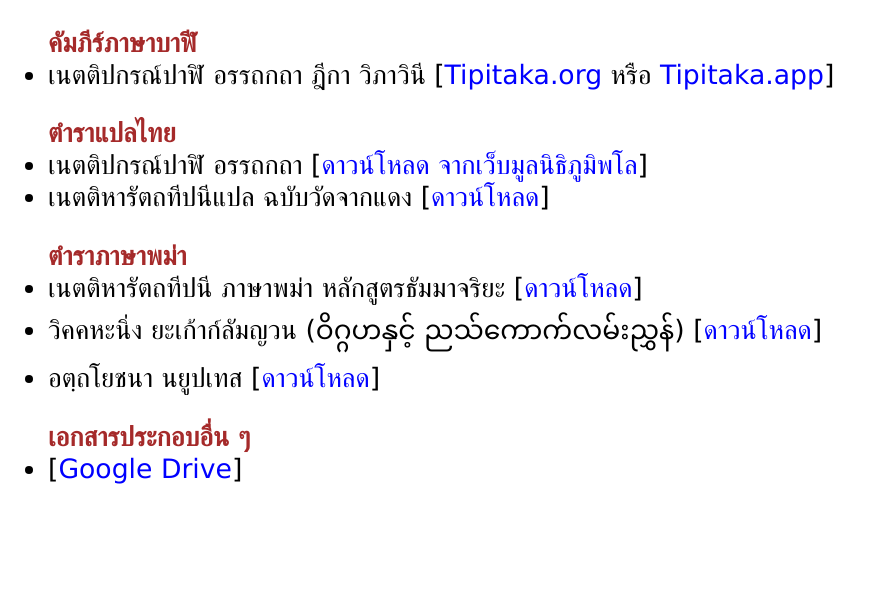
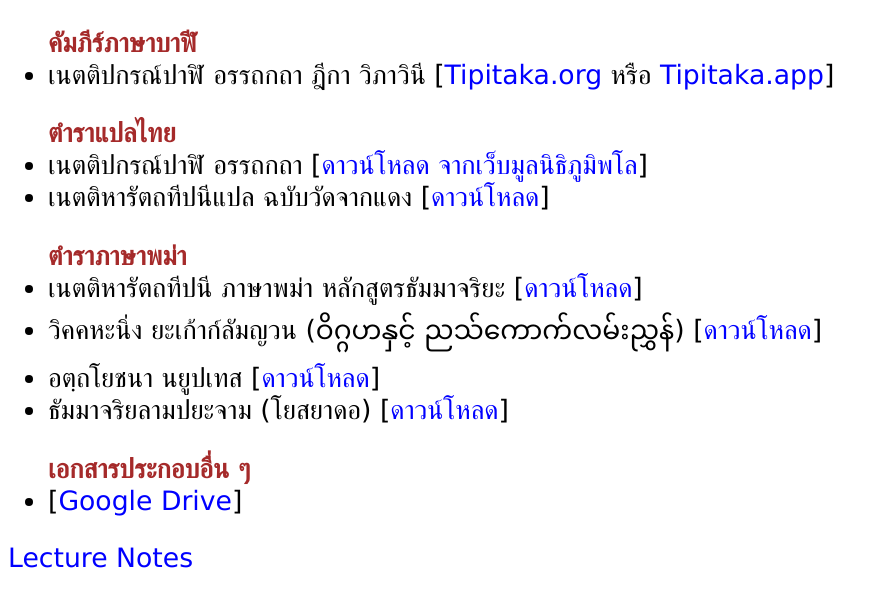
Before and after one commit to 84korg/netti, a plain HTML site: page index.html in a window 1280 px wide. Shown: the whole page, without its empty margins (0-886 px from the left). Drawn offline with Linux system fonts and the light colour scheme.

Commit message:
Update index.html

```diff
--- a/index.html
+++ b/index.html
@@ -39,11 +39,14 @@
 <LI>เนตติหารัตถทีปนี ภาษาพม่า หลักสูตรธัมมาจริยะ [<A href=http://dhammadownload.com/File-Library/for-Dhammarcariya-Students/NetHteatHaRatDipini-NyaKoutKyan3Kyan.pdf>ดาวน์โหลด</A>]
 <LI>วิคคหะนิ่ง ยะเก้าก์ลัมญวน (ဝိဂ္ဂဟနှင့်  ညသ်ကောက်လမ်းညွှန်) [<A href=http://dhammadownload.com/File-Library/for-Dhammarcariya-Students/BhaddantaThuCittaBhivamsa-WiGaHaNhitNyathaKoutLanNyon.pdf>ดาวน์โหลด</A>]
   <LI>อตฺถโยชนา นยูปเทส [<A href=http://dhammadownload.com/File-Library/for-Dhammarcariya-Students/Bhaddanta-Thucitta-Bhivamsa-AttaYawZaNarNaYouPaDayTha.pdf>ดาวน์โหลด</A>]
+<LI>ธัมมาจริยลามปยะจาม (โยสยาดอ) [<A href=https://drive.google.com/file/d/1ly_Ag24nA9vKL-60PeD1yivHvMw_LoaK/view?usp=sharing>ดาวน์โหลด</A>]
 </UL>
 
 <UL>เอกสารประกอบอื่น ๆ
 <LI>[<A href=https://drive.google.com/drive/folders/1MLa9cBdHIwCuzKZA1WuVUFN6Yq-cyVIH?usp=sharing>Google Drive</A>]
 </UL>
 
+<A href=https://drive.google.com/drive/folders/14Hoja3RQOLDK5SpSM8kwXSUBhmaynX8P?usp=sharing>Lecture Notes</A>
+
 </BODY>
 </HTML>
```
